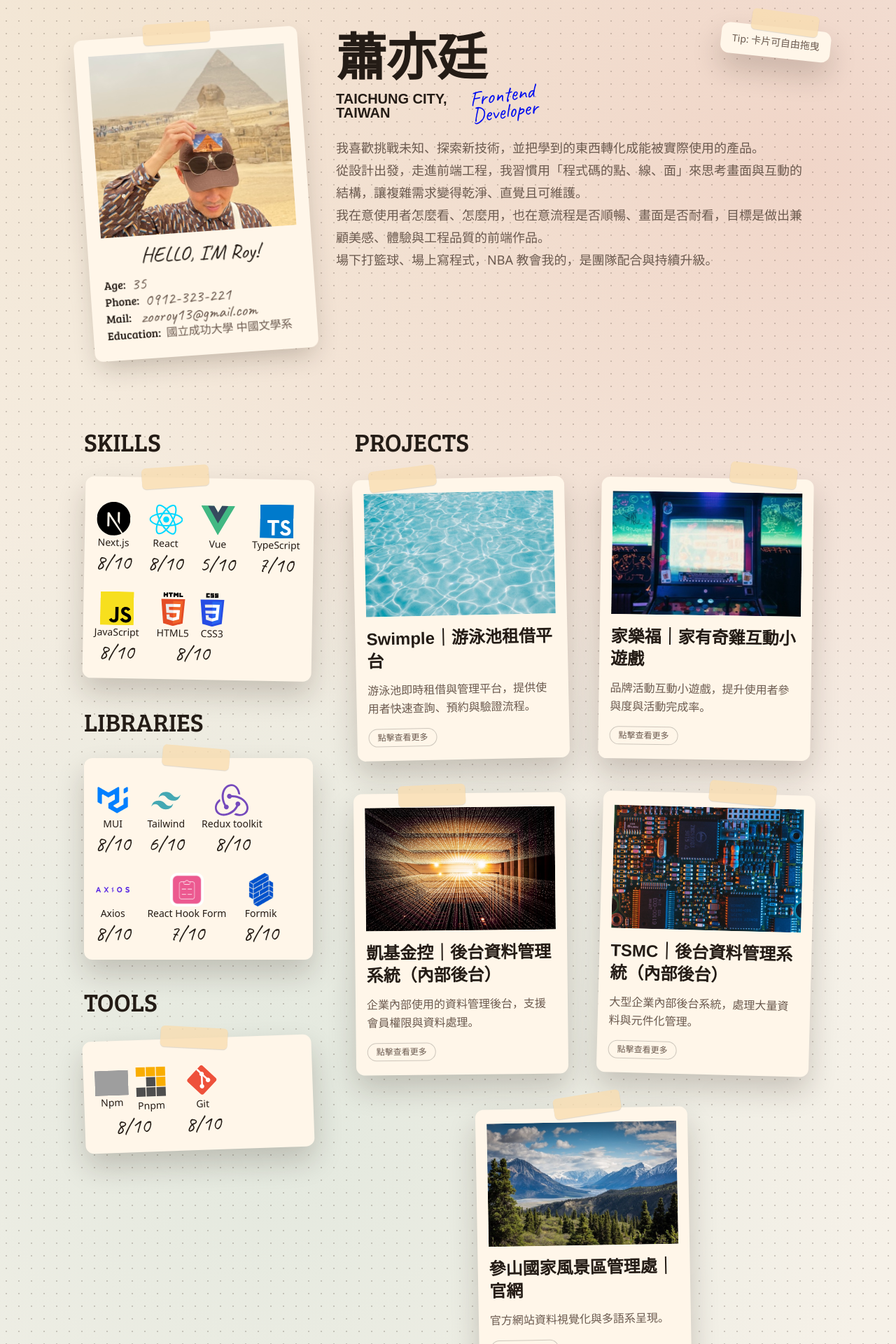
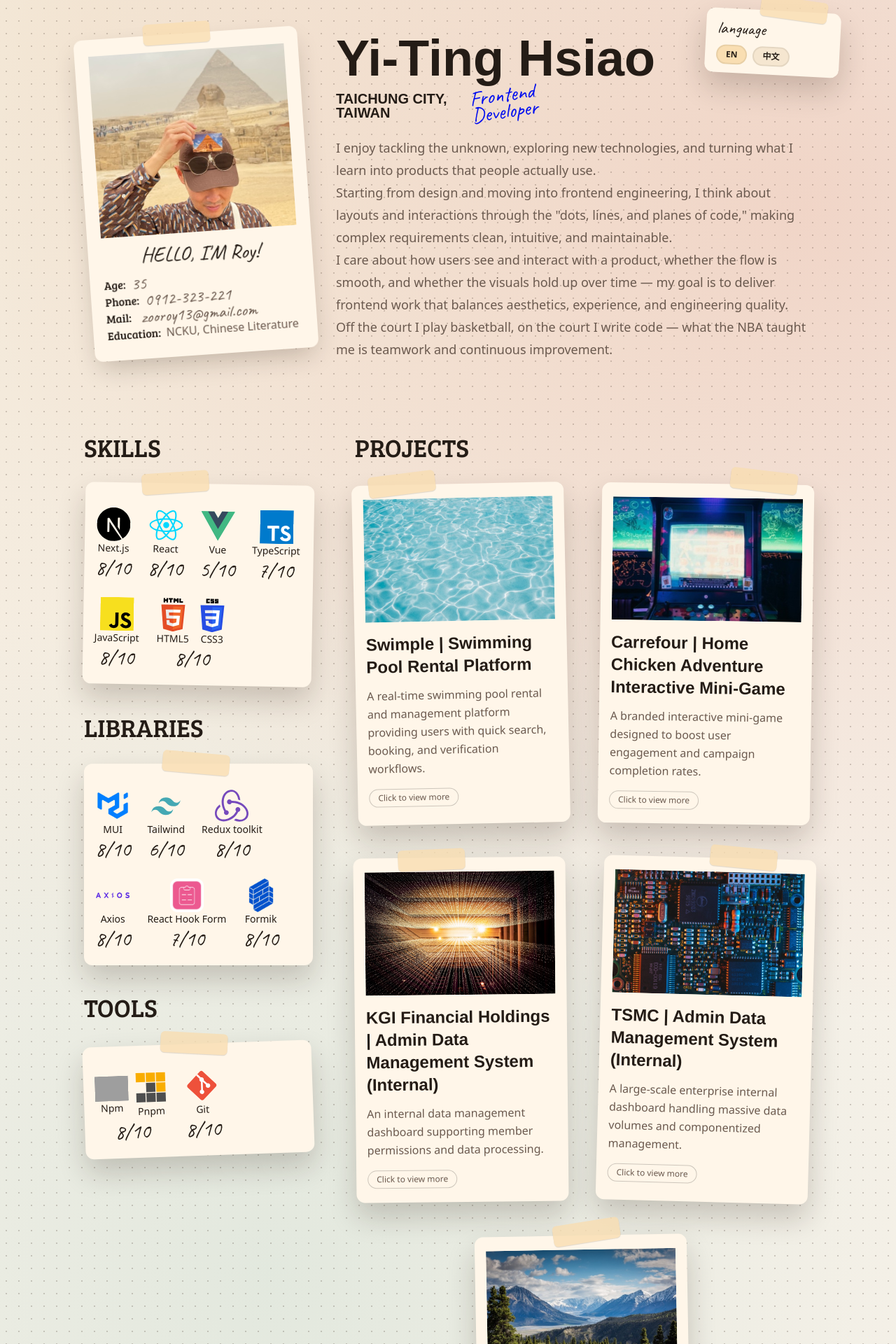
Before and after one commit to zooroy/roy-resume, a Next.js app: page / in a window 1280 px wide. Shown: the part 213-2133 px from the top of the page at 70% size. Built offline with nearby package versions, Linux system fonts and the light colour scheme; grey boxes are pictures that could not be loaded.

Commit message:
將預設語言設為英文，使教育內容可動態切換，並調整了部分 UI 元素的顯示。

```diff
--- a/app/content.ts
+++ b/app/content.ts
@@ -151,34 +151,104 @@
     name: 'Yi-Ting Hsiao',
     dob: '1990.10.11',
     city: 'Taichung City, Taiwan',
-    intro:
-      'User-experience focused frontend developer who translates product needs into scalable UI architecture, enjoys cross-team collaboration, and builds warm, detail-oriented digital products.',
+    intro: `I enjoy tackling the unknown, exploring new technologies, and turning what I learn into products that people actually use.
+Starting from design and moving into frontend engineering, I think about layouts and interactions through the "dots, lines, and planes of code," making complex requirements clean, intuitive, and maintainable.
+I care about how users see and interact with a product, whether the flow is smooth, and whether the visuals hold up over time — my goal is to deliver frontend work that balances aesthetics, experience, and engineering quality.
+Off the court I play basketball, on the court I write code — what the NBA taught me is teamwork and continuous improvement.`,
     ageLabel: 'Age',
-    contactLabel: 'Contact',
+    contactLabel: 'Contact Details',
     eduLabel: 'Education',
     age: '35',
     phone: '0912-323-221',
     email: 'zooroy13@gmail.com',
-    education: 'B.S. in Computer Science',
+    education: 'NCKU, Chinese Literature',
     skillTitle: 'SKILLS',
     libTitle: 'LIBRARIES',
     toolsTitle: 'TOOLS',
     projectsTitle: 'PROJECTS',
     projects: [
       {
-        title: 'TSMC Admin Data System (Internal)',
+        title: 'Swimple | Swimming Pool Rental Platform',
+        summary:
+          'A real-time swimming pool rental and management platform providing users with quick search, booking, and verification workflows.',
+        role: 'Team Collaboration',
+        highlights: [
+          'Designed the frontend user registration and login flow',
+          'Integrated third-party login mechanisms and handled account verification',
+          'Implemented form validation, error prompts, and page-level access control',
+        ],
+        tech: [
+          'React',
+          'Next.js',
+          'TypeScript',
+          'Material UI',
+          'Formik',
+          'Yup',
+        ],
+        link: 'https://www.swimple.co.uk/homepage',
       },
+
       {
-        title: 'KGI Financial Admin System (Internal)',
+        title: 'Carrefour | Home Chicken Adventure Interactive Mini-Game',
+        summary: 'A branded interactive mini-game designed to boost user engagement and campaign completion rates.',
+        role: 'Two-Person Collaboration',
+        highlights: [
+          'Responsible for overall architecture planning and data flow design',
+          'Implemented user account verification and campaign eligibility checks',
+          'Created interactive animations and game flow',
+        ],
+        tech: ['React', 'Next.js', 'TypeScript', 'React-Spring', 'axios'],
       },
+
       {
-        title: 'Swimple Pool Rental Platform',
+        title: 'KGI Financial Holdings | Admin Data Management System (Internal)',
+        summary: 'An internal data management dashboard supporting member permissions and data processing.',
+        role: 'Solo Development',
+        highlights: [
+          'Independently responsible for the entire frontend system development and maintenance',
+          'Integrated RESTful APIs to implement data creation, querying, and editing features',
+          'Implemented member permission controls and data filtering modules',
+        ],
+        tech: [
+          'React',
+          'Next.js',
+          'TypeScript',
+          'Material UI',
+          'Redux Toolkit',
+          'Formik',
+        ],
       },
+
       {
-        title: 'Carrefour Mini Game - Home Chicken Adventure',
+        title: 'TSMC | Admin Data Management System (Internal)',
+        summary: 'A large-scale enterprise internal dashboard handling massive data volumes and componentized management.',
+        role: 'Team Collaboration',
+        highlights: [
+          'Responsible for API integration and data processing logic',
+          'Developed a modular component architecture to improve system maintainability',
+          'Implemented Lazy Loading to optimize performance for large data sets',
+        ],
+        tech: [
+          'React',
+          'TypeScript',
+          'GraphQL',
+          'Apollo Client',
+          'React Hook Form',
+          'Yup',
+        ],
       },
+
       {
-        title: 'Tri-Mountain National Scenic Area - Official Site',
+        title: 'Tri-Mountain National Scenic Area Administration | Official Website',
+        summary: 'Data visualization and multi-language presentation for the official website.',
+        role: 'Solo Development',
+        highlights: [
+          'Used Recharts for data visualization',
+          'Implemented multi-language switching functionality',
+          'Presented user behavior highlights through dynamic charts',
+        ],
+        tech: ['Next.js', 'React', 'Recharts', 'axios'],
+        link: 'https://www.trimt-nsa.gov.tw/zh-tw/',
       },
     ],
   },
--- a/app/page.tsx
+++ b/app/page.tsx
@@ -25,7 +25,7 @@
   const projectMovedRef = useRef(false);
   const profilePointerStartRef = useRef<{ x: number; y: number } | null>(null);
   const profileMovedRef = useRef(false);
-  const [lang, setLang] = useState<Lang>('zh');
+  const [lang, setLang] = useState<Lang>('en');
   const [introDone, setIntroDone] = useState(false);
   const [isProfileFlipped, setIsProfileFlipped] = useState(false);
   const [selectedProjectIndex, setSelectedProjectIndex] = useState<
@@ -362,7 +362,7 @@
         </section> */}
 
           <section className="relative px-6 py-8 sm:px-10">
-            <div className="absolute top-0 right-0 z-1 rotate-3 hidden md:block">
+            {/* <div className="absolute top-0 right-0 z-1 rotate-3 hidden md:block">
               <DraggableCard
                 dragBoundsRef={dragBoundsRef}
                 zIndexCounterRef={zIndexCounter}
@@ -372,9 +372,9 @@
                 <span className="tape-strip -top-5.5 right-5 rotate-2" />
                 Tip: 卡片可自由拖曳
               </DraggableCard>
-            </div>
+            </div> */}
             {/* language switcher */}
-            {/* <div className="absolute top-0 right-0 z-1 rotate-3">
+            <div className="absolute top-0 right-0 z-1 rotate-3">
             <motion.div
               drag
               dragMomentum={false}
@@ -404,7 +404,7 @@
                 </button>
               </div>
             </motion.div>
-          </div> */}
+          </div>
 
             <div className="flex flex-col md:flex-row gap-10">
               {/* photo */}
@@ -506,9 +506,9 @@
                             </div>
 
                             <div className="flex items-center gap-2">
-                              <h2 className="display-serif">Education: </h2>
+                              <h2 className="display-serif">{content.eduLabel}: </h2>
                               <p className="text-base leading-1 text-(--text-light-fg)">
-                                國立成功大學 中國文學系
+                                {content.education}
                               </p>
                             </div>
                           </div>
```
